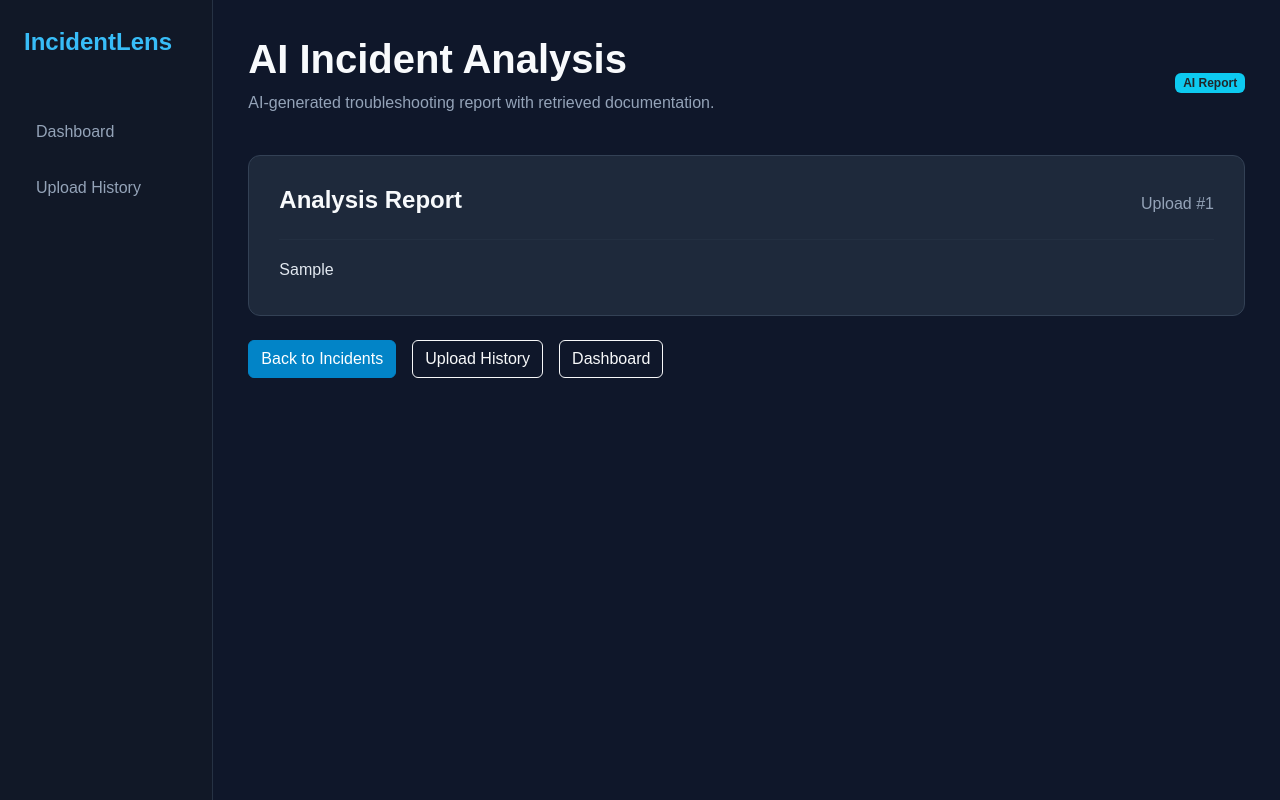
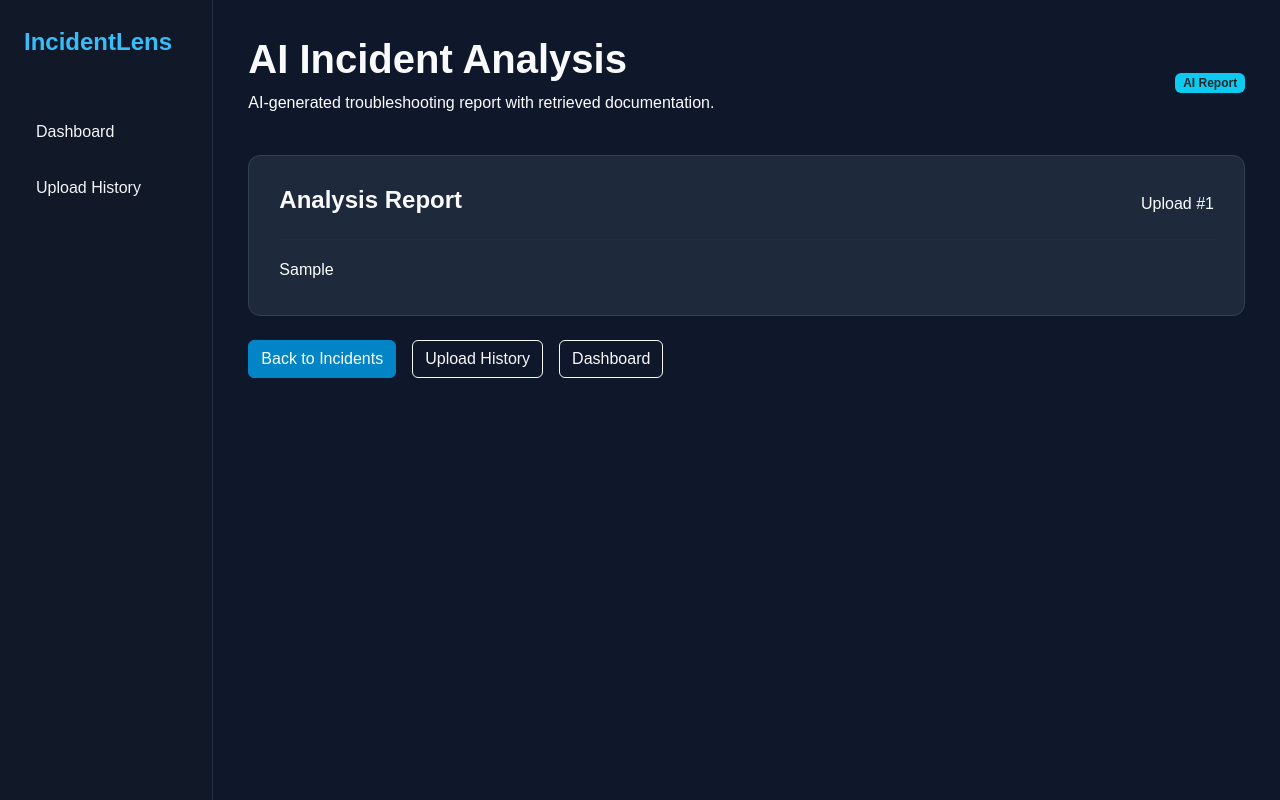
Before and after one commit to ahrarmofiz01/MY-WEB, a Flask app: template templates/ai_analysis.html in a window 1280 px wide. Run offline with Flask 3, Linux system fonts and the light colour scheme; the template is opened without the code that fills it: most values are stand-ins (such as "Sample title", 1, 10 or a date in 2020).

Commit message:
css change

```diff
--- a/templates/ai_analysis.html
+++ b/templates/ai_analysis.html
@@ -34,7 +34,7 @@
 
         .sidebar a {
             display: block;
-            color: #94a3b8;
+            color: #f3f5f8;
             text-decoration: none;
             padding: 12px;
             border-radius: 8px;
@@ -63,11 +63,11 @@
         }
 
         .text-muted-custom {
-            color: #94a3b8;
+            color: #fcfdff;
         }
 
         .ai-report {
-            color: #e2e8f0;
+            color: #ffffff;
             line-height: 1.8;
         }
 
```
